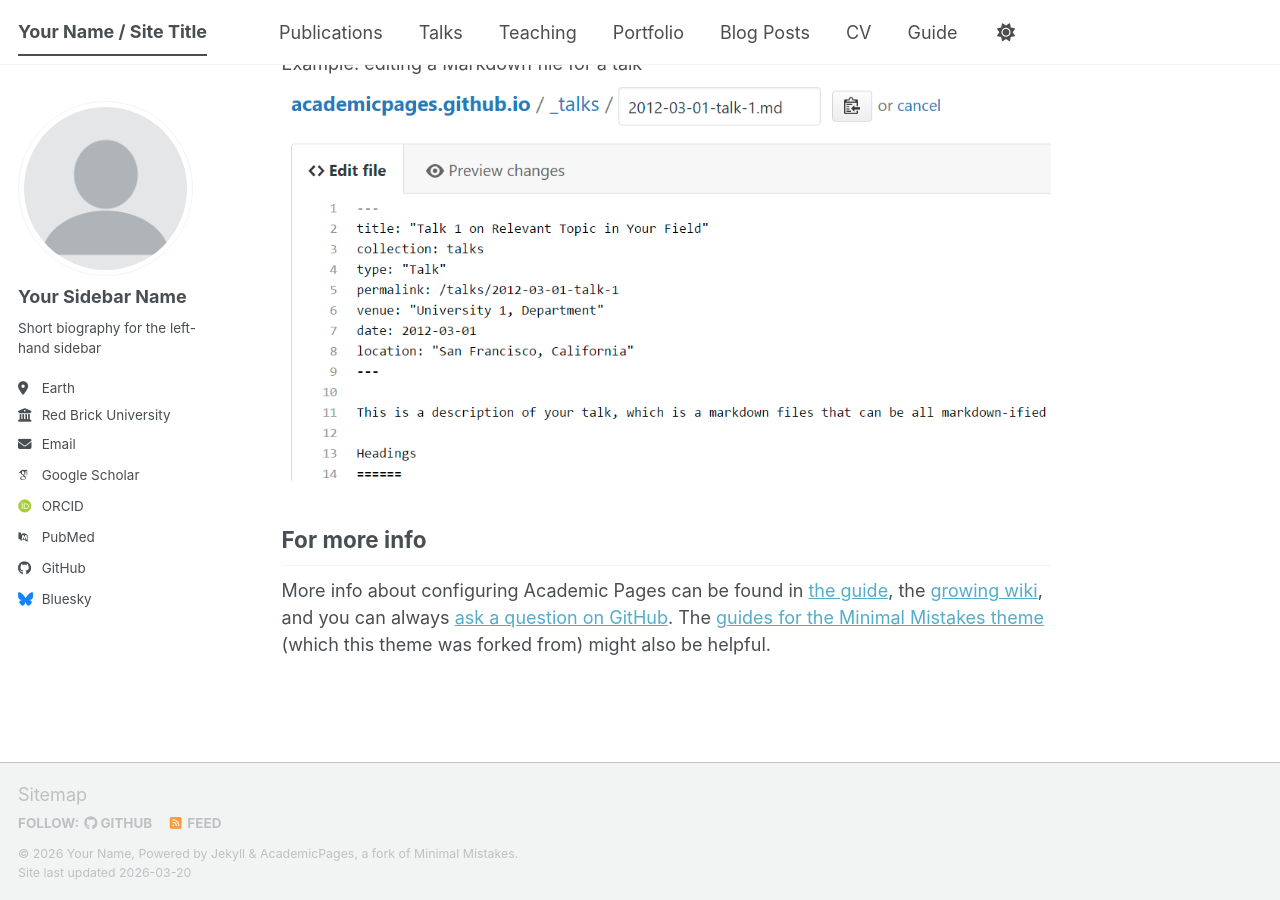
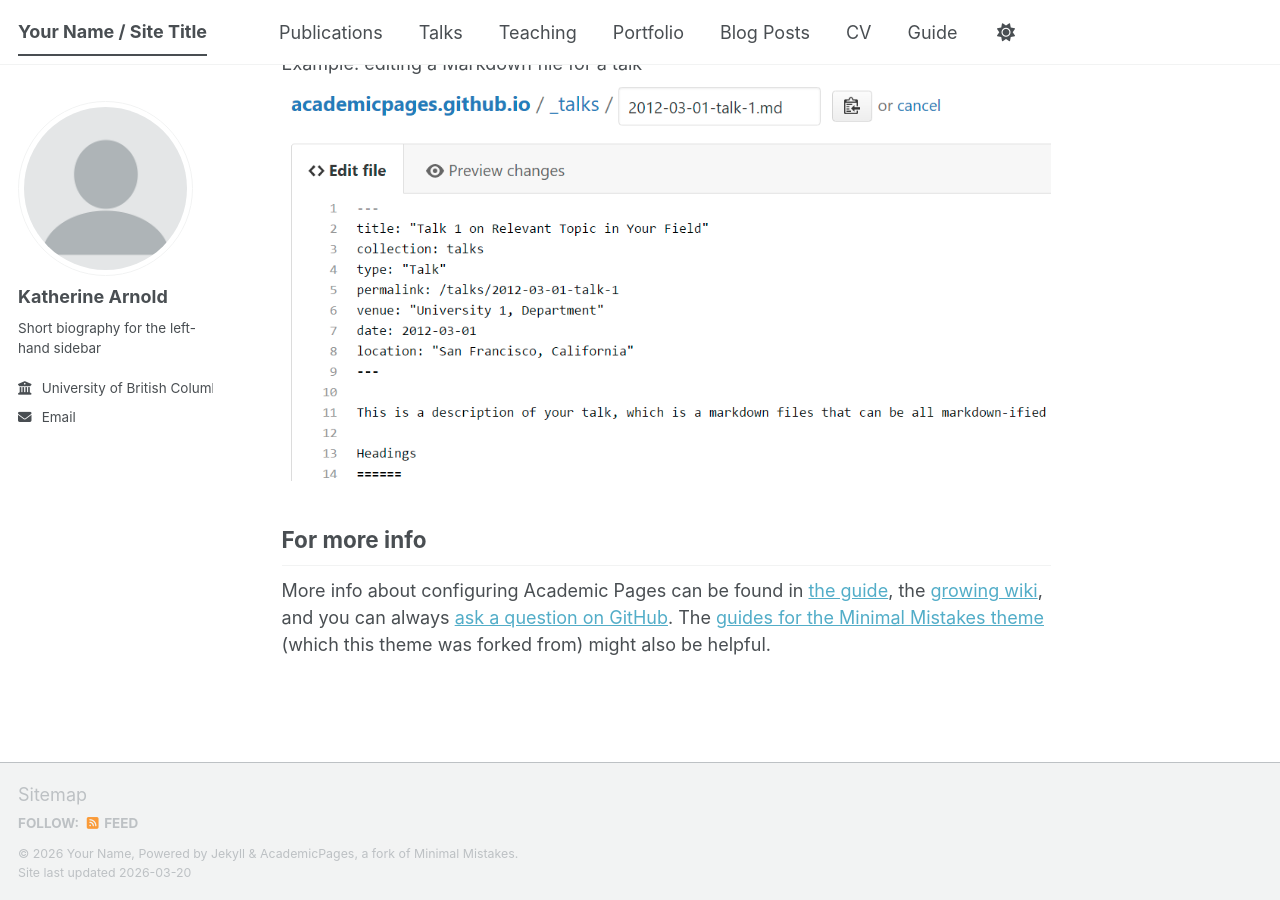
Before and after one commit to katherinearnold/katherinearnold.github.io, a Jekyll site: the page built from _pages/about.md, in a window 1280 px wide and 900 px high, scrolled down 2720 px. Built offline with Jekyll 4.4.1, drawn with Linux system fonts in a browser that asks for light colours; some web fonts are replaced; a script bundle is joined from its source files by our own code; library files that are not in the unit come from our copies.

Commit message:
Update _config.yml

```diff
--- a/_config.yml
+++ b/_config.yml
@@ -13,10 +13,10 @@ title                    : "Your Name / Site Title"
 title_separator          : "-"
 name                     : &name "Your Name"
 description              : &description "Your Name's academic portfolio"   # Update this with a general description of your site, this is the default if not overridden by a page
-url                      : https://academicpages.github.io # The base hostname & protocol for your site e.g. "https://[your GitHub username].github.io",
+url                      : https://katherinearnold.github.io # The base hostname & protocol for your site e.g. "https://[your GitHub username].github.io",
                                                            # or if you already have some other page hosted on Github then use "https://[your GitHub username].github.io/[Your Repo Name]"
 baseurl                  : "" # the subpath of your site, e.g. "/blog"
-repository               : "academicpages/academicpages.github.io"
+repository               : "katherinearnold.github.io"
 
 # Site Author - The following control what appear as part of the author content on the side bar.
 #               If a field is blank the icon and link will not appear, otherwise it will be shown.
@@ -24,24 +24,24 @@ repository               : "academicpages/academicpages.github.io"
 author:
   # Biographic information
   avatar           : "profile.png"
-  name             : "Your Sidebar Name"
+  name             : "Katherine Arnold"
   pronouns         : # example: "she/her"
   bio              : "Short biography for the left-hand sidebar"
-  location         : "Earth"
-  employer         : "Red Brick University"
+  department       : "Department of Linguistics"
+  employer         : "University of British Columbia, Vancouver"
   uri              : # URL
-  email            : "none@example.org"
+  email            : "karnol03@student.ubc.ca"
 
   # Academic websites
   academia         : # URL
   arxiv            : # URL - Update with the correct link to your profile
-  googlescholar    : "https://scholar.google.com/citations?user=PS_CX0AAAAAJ"
+  googlescholar    : #
   inspire-hep      : # URL
   impactstory      : # URL
-  orcid            : "https://orcid.org/yourorcidurl"
+  orcid            : #
   semantic         : # URL
   ssrn             : # URL
-  pubmed           : "https://www.ncbi.nlm.nih.gov/pubmed/?term=john+snow"
+  pubmed           : #
   researchgate     : # URL
   scopus           : # URL
   zotero           : # URL
@@ -51,13 +51,13 @@ author:
   bitbucket        : # Username - Update with your username on the site
   codepen          : # Username
   dribbble         : # Username
-  github           : "academicpages"
+  github           : #
   kaggle           : # Username
   stackoverflow    : # User number or user number and name (i.e., use "1" or "1/jeff-atwood")
 
   # Social media
   artstation       : # Username
-  bluesky          : "bsky.app" # Replace this with you Bluesky username
+  bluesky          : # Replace this with you Bluesky username
   facebook         : # Username
   flickr           : # Username
   foursquare       : # Username
```
